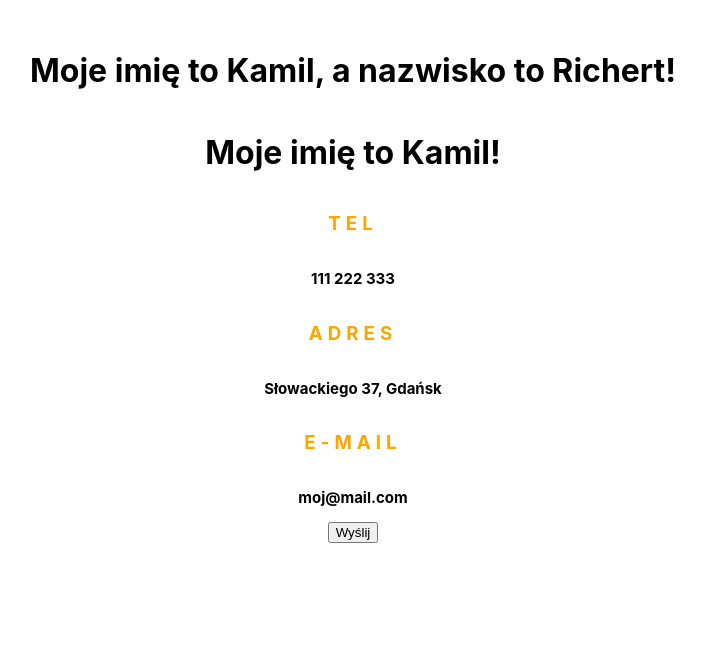
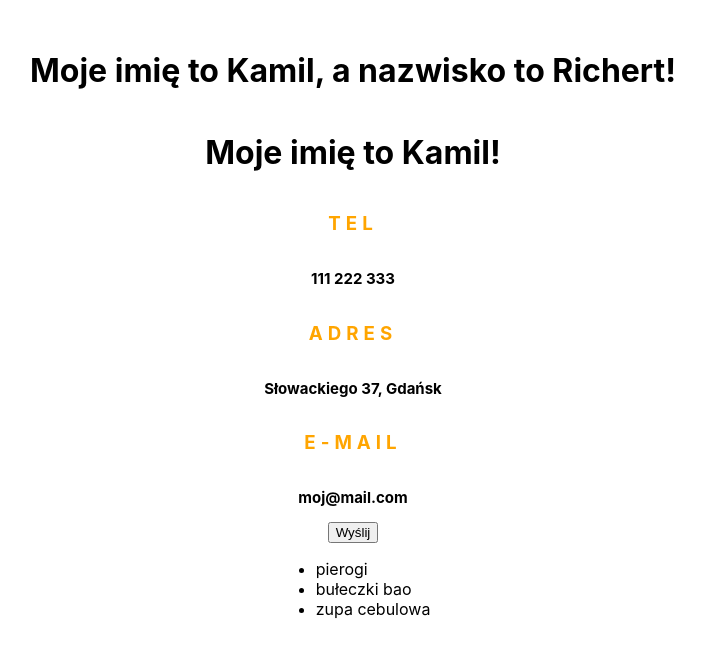
Before and after one commit to infoshareacademy/isareactaccenture, a React (Create React App) app in the folder react/my-app/: page / in a window 1280 px wide. Shown: the top 654 px of the page, without its empty margins (287-992 px from the left). Built offline with nearby package versions, Linux system fonts and the light colour scheme; the HTML template or start-up script is replaced by a standard one.

Commit message:
List in my dishes

```diff
--- a/react/my-app/src/App.js
+++ b/react/my-app/src/App.js
@@ -1,4 +1,5 @@
 import { Contact } from './Contact';
+import { MyFavouriteDishes } from './MyFavouriteDishes';
 import MyName from './MyName';
 import { Wrapper } from './Wrapper';
 
@@ -14,6 +15,13 @@
                     email: 'moj@mail.com'
                 }
             } />
+            <MyFavouriteDishes dishes={
+                [
+                    { id: 1, name: 'pierogi' },
+                    { id: 2, name: 'bułeczki bao' },
+                    { id: 3, name: 'zupa cebulowa' },
+                ]
+            } />
         </Wrapper>
     );
 }
--- /dev/null
+++ b/react/my-app/src/MyFavouriteDishes.js
@@ -0,0 +1,5 @@
+export const MyFavouriteDishes = ({ dishes }) => {
+    return <ul>
+        {dishes.map((dish) => <li key={dish.id}>{dish.name}</li>)}
+    </ul>
+}
```
